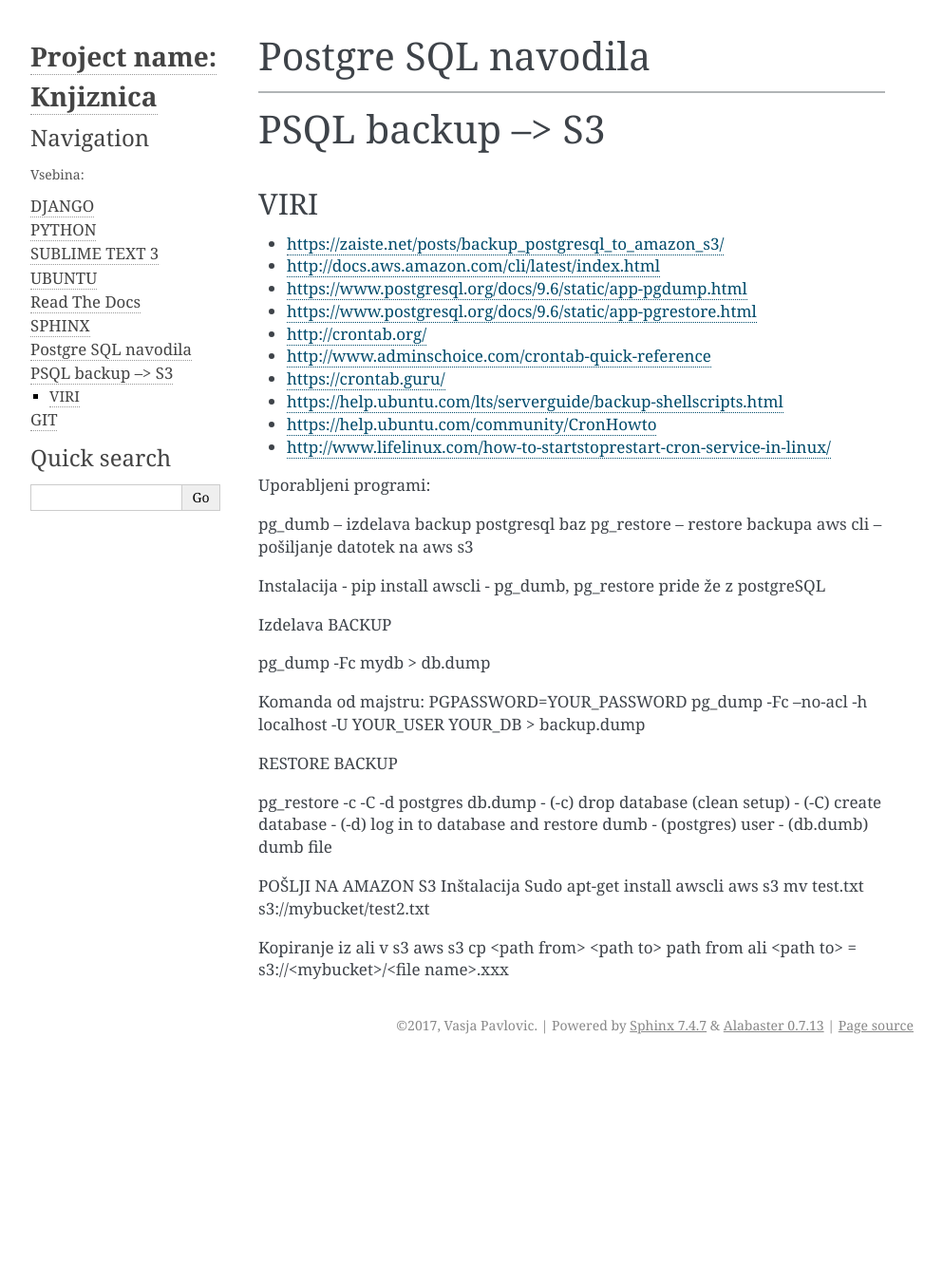
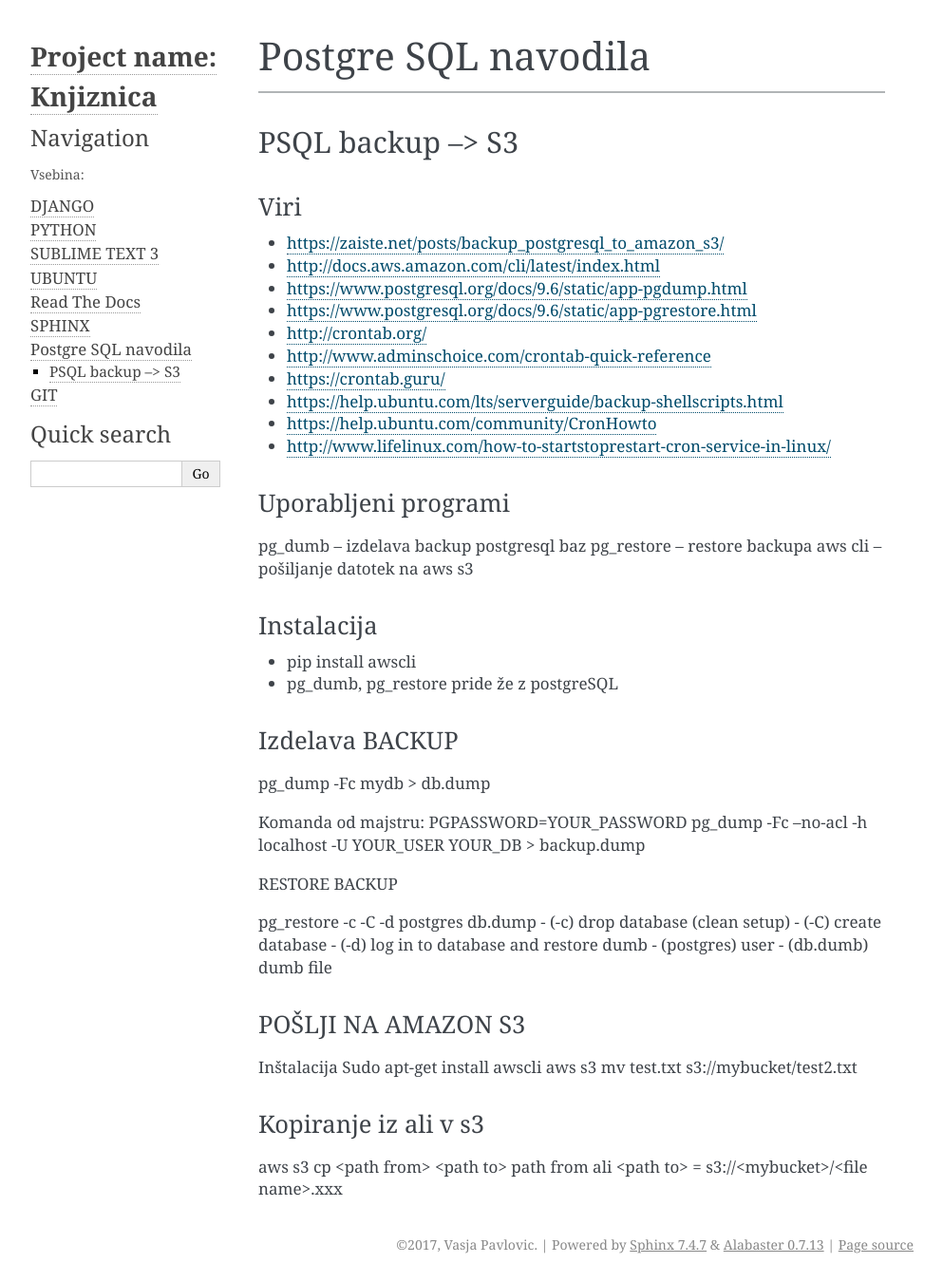
Before and after one commit to vasjapavlovic/knjiznica, a Sphinx documentation site: the page built from docs/PostgreSQL.rst, in a window 1280 px wide. Shown: the whole page at 95% size, without its empty margins (148-1141 px from the left). Built offline with Sphinx 7.4.7, drawn with Linux system fonts in a browser that asks for light colours; before the commit the page ends 1119 px from its top, so only the background shows below that.

Commit message:
posgresql posodobitev

```diff
--- a/docs/PostgreSQL.rst
+++ b/docs/PostgreSQL.rst
@@ -4,10 +4,10 @@ Postgre SQL navodila
 
 
 PSQL backup --> S3
-==================
+##################
 
-VIRI
-^^^^
+Viri
+****
 
 * https://zaiste.net/posts/backup_postgresql_to_amazon_s3/
 * http://docs.aws.amazon.com/cli/latest/index.html
@@ -21,21 +21,22 @@ VIRI
 * http://www.lifelinux.com/how-to-startstoprestart-cron-service-in-linux/
 
 
-
-
-Uporabljeni programi:
+Uporabljeni programi
+********************
 
 pg_dumb – izdelava backup postgresql baz
 pg_restore – restore backupa
 aws cli – pošiljanje datotek na aws s3
 
 Instalacija
+***********
 -	pip install awscli
 -	pg_dumb, pg_restore pride že z postgreSQL
 
 
 
 Izdelava BACKUP
+***************
 
 pg_dump -Fc mydb > db.dump
 
@@ -55,6 +56,8 @@ pg_restore -c -C -d postgres db.dump
 
 
 POŠLJI NA AMAZON S3
+*******************
+
 Inštalacija
 Sudo apt-get install awscli
 aws s3 mv test.txt s3://mybucket/test2.txt
@@ -62,5 +65,7 @@ aws s3 mv test.txt s3://mybucket/test2.txt
 
 
 Kopiranje iz ali v s3
+*********************
+
 aws s3 cp <path from> <path to>
 path from ali <path to> = s3://<mybucket>/<file name>.xxx
```
